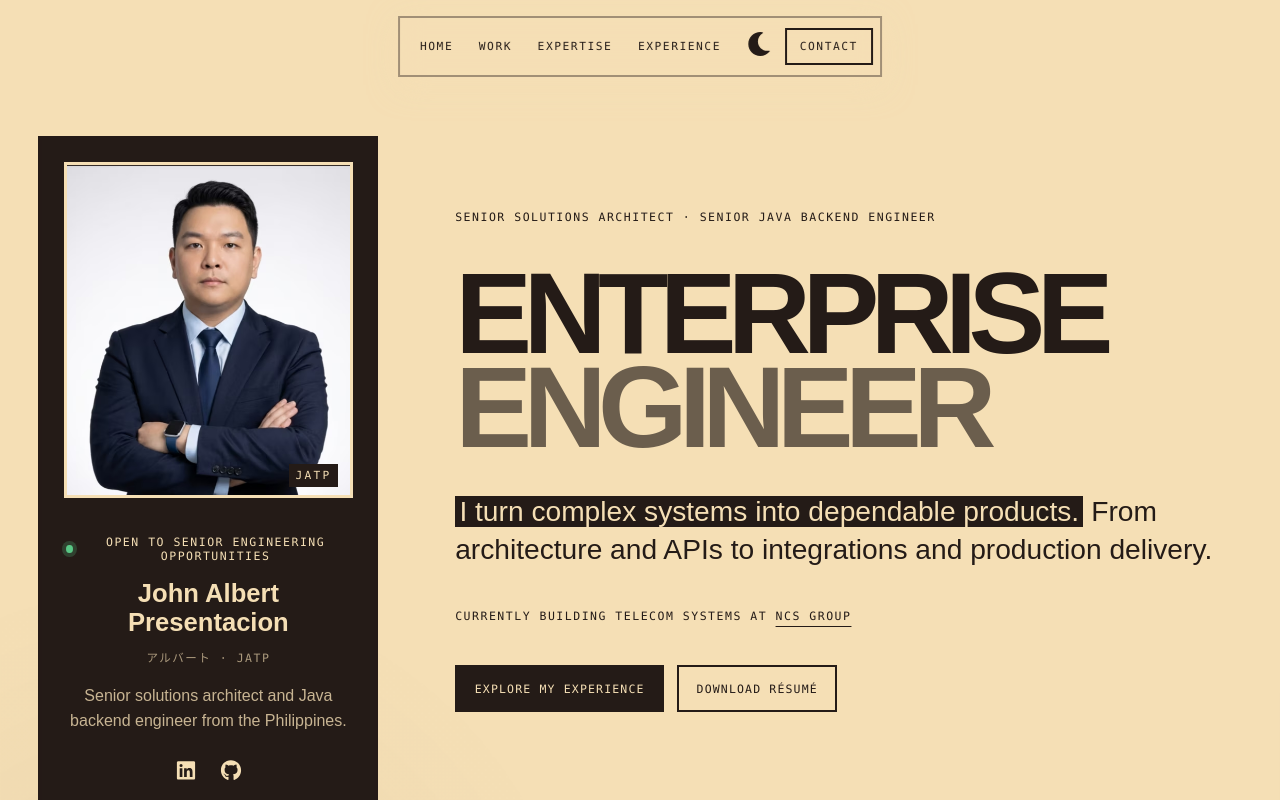
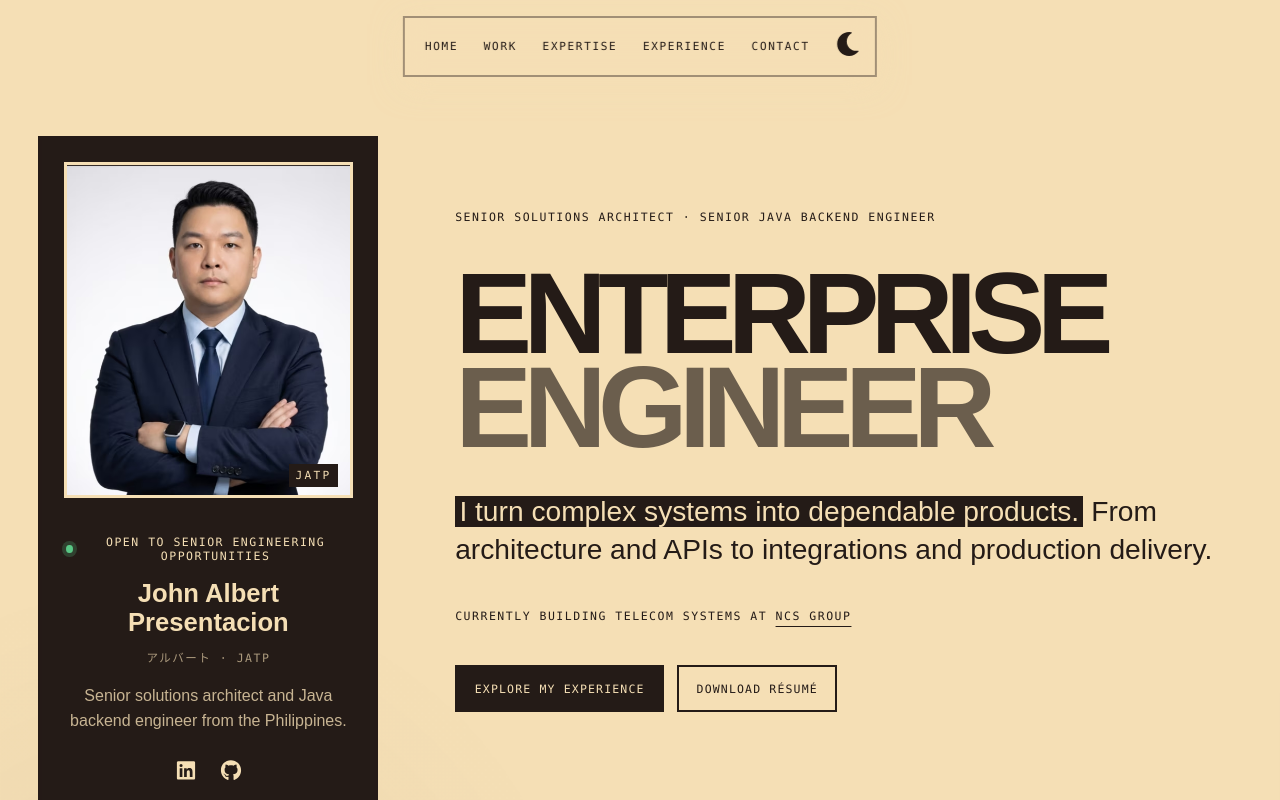
Before and after one commit to JATPresentacion97/Portfolio_Frontend, a React (Vite) app: page / in a window 1280 px wide. Shown: the top 800 px of the page. Built offline with nearby package versions, Linux system fonts and the light colour scheme.

Commit message:
Match contact navigation styling

```diff
--- a/src/components/LandingPage.tsx
+++ b/src/components/LandingPage.tsx
@@ -48,9 +48,9 @@ const LandingPage = () => (
         <a href="#work">Work</a>
         <a href="#expertise">Expertise</a>
         <a href="#experience">Experience</a>
+        <a href="#contact">Contact</a>
       </div>
       <DarkModeToggle />
-      <a className="nav-hire" href="#contact">Contact</a>
     </nav>
 
     <main id="main-content" className="site-shell">
--- a/src/styles/MainPage.css
+++ b/src/styles/MainPage.css
@@ -45,7 +45,7 @@ button, a { -webkit-tap-highlight-color: transparent; }
 }
 .floating-nav a { text-decoration: none; }
 .nav-links { display: flex; align-items: center; }
-.nav-links a, .nav-hire {
+.nav-links a {
   padding: .65rem .8rem;
   font-family: ui-monospace, SFMono-Regular, Menlo, Monaco, Consolas, monospace;
   font-size: .7rem;
@@ -55,8 +55,6 @@ button, a { -webkit-tap-highlight-color: transparent; }
   white-space: nowrap;
 }
 .nav-links a:hover, .nav-links a:focus-visible { background: var(--soft-fill); }
-.nav-hire { border: 2px solid var(--theme-color); }
-.nav-hire:hover, .nav-hire:focus-visible { background: var(--theme-color); color: var(--theme-background); }
 
 .site-shell { width: min(1520px, 100%); margin: 0 auto; padding: 8.5rem var(--page-gutter) 0; }
 .portfolio-layout { display: grid; grid-template-columns: minmax(270px, 340px) minmax(0, 1fr); gap: clamp(3rem, 6vw, 6.5rem); }
@@ -269,7 +267,6 @@ mark { -webkit-box-decoration-break: clone; box-decoration-break: clone; padding
   .floating-nav { top: .65rem; width: calc(100vw - 1.3rem); justify-content: space-between; }
   .nav-links { gap: 0; }
   .nav-links a { padding-inline: .45rem; font-size: .58rem; letter-spacing: .08em; }
-  .nav-hire { padding: .55rem; font-size: .58rem; letter-spacing: .08em; }
   .identity-card { grid-template-columns: 1fr; }
   .identity-art { min-height: 250px; }
   .identity-art > img { min-height: 250px; }
```
